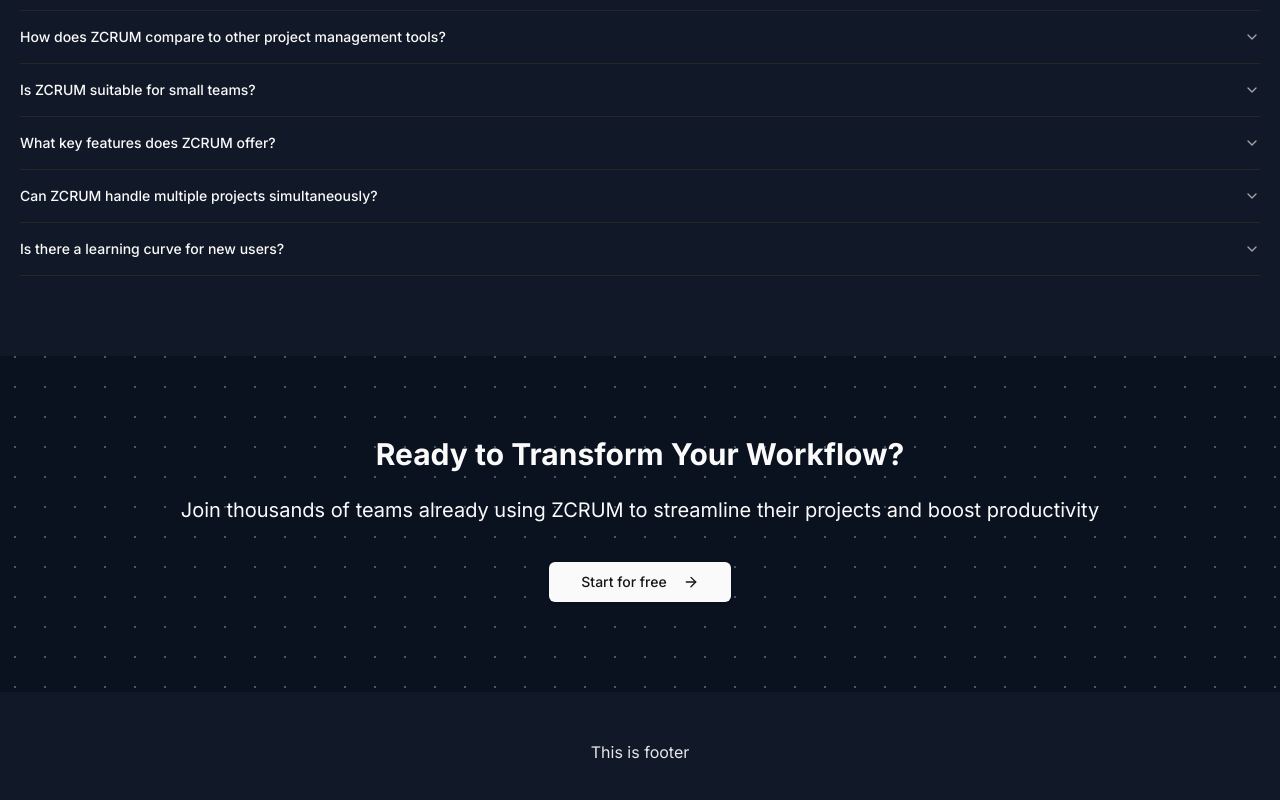
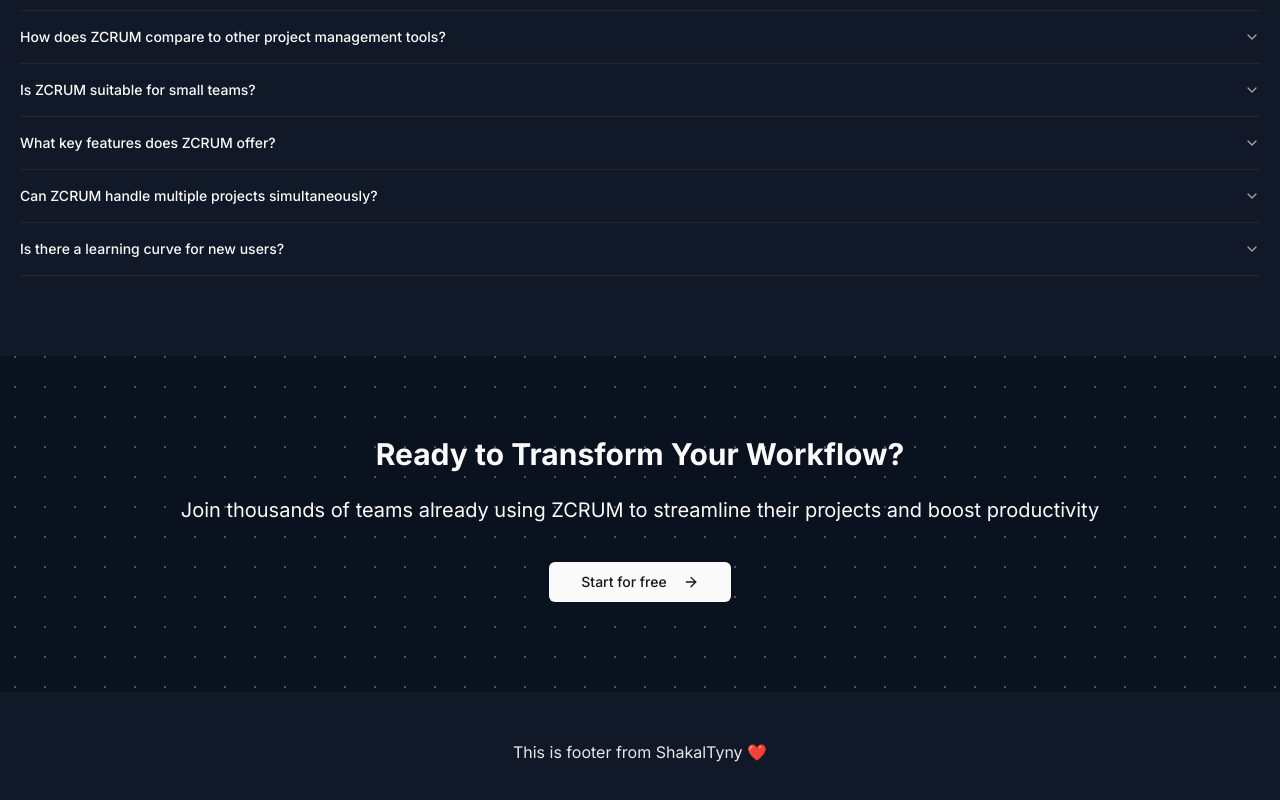
Before and after one commit to ShakalVojta/task-manager-app, a Next.js app: page / in a window 1280 px wide. Shown: the part 1608-2408 px from the top of the page. Built offline with nearby package versions, Linux system fonts and the light colour scheme; no server answers.

Commit message:
fix the footer

```diff
--- a/app/layout.js
+++ b/app/layout.js
@@ -40,7 +40,7 @@ export default function RootLayout({ children }) {
             <Toaster richColors=""/>
             <footer className="bg-gray-900 py-12">
               <div className="container mx-auto px-4 text-center text-gray-200">
-                <p>This is footer</p>
+                <p>This is footer from ShakalTyny ❤️ </p>
               </div>
             </footer>
           </ThemeProvider>
```
